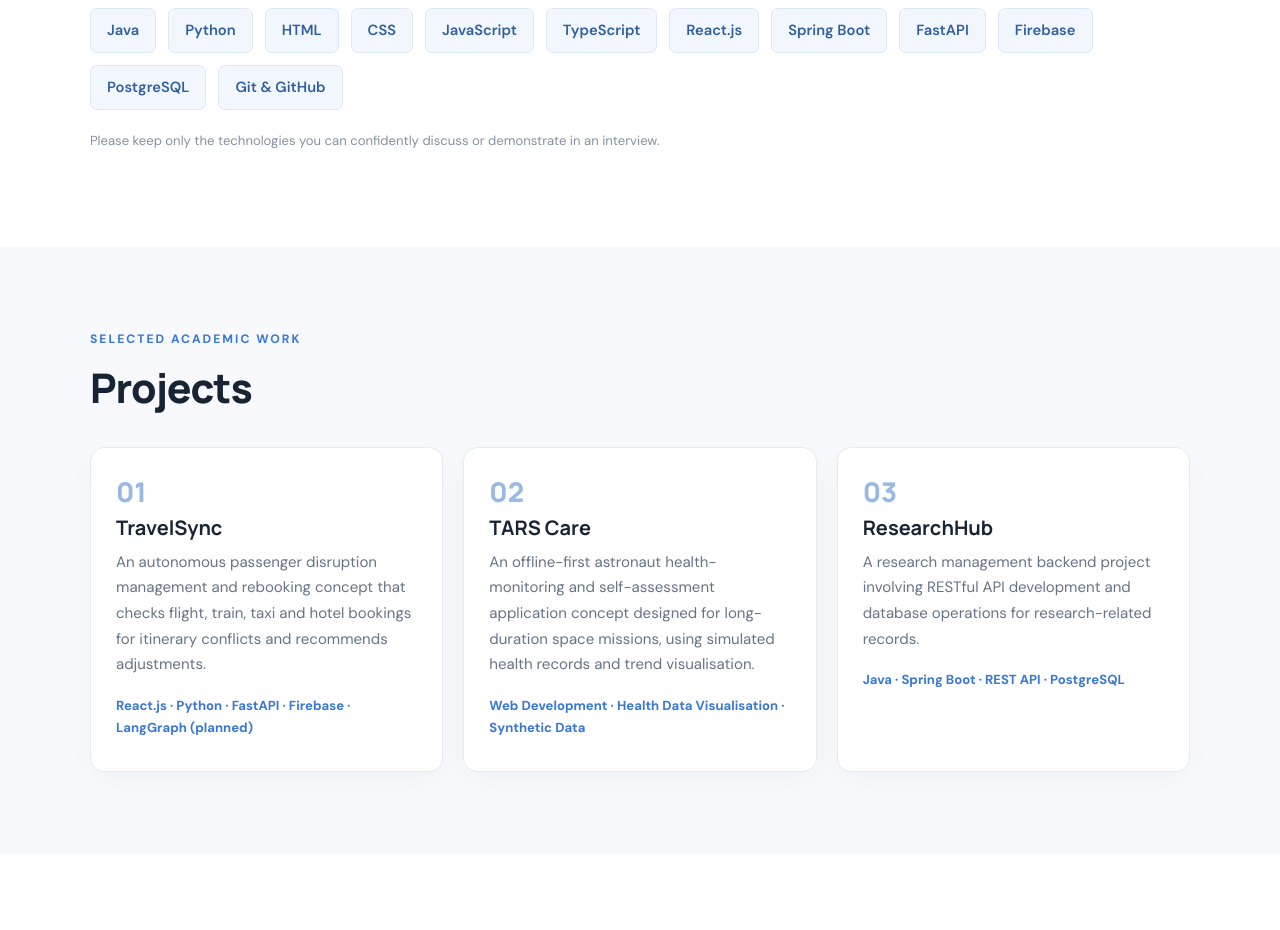
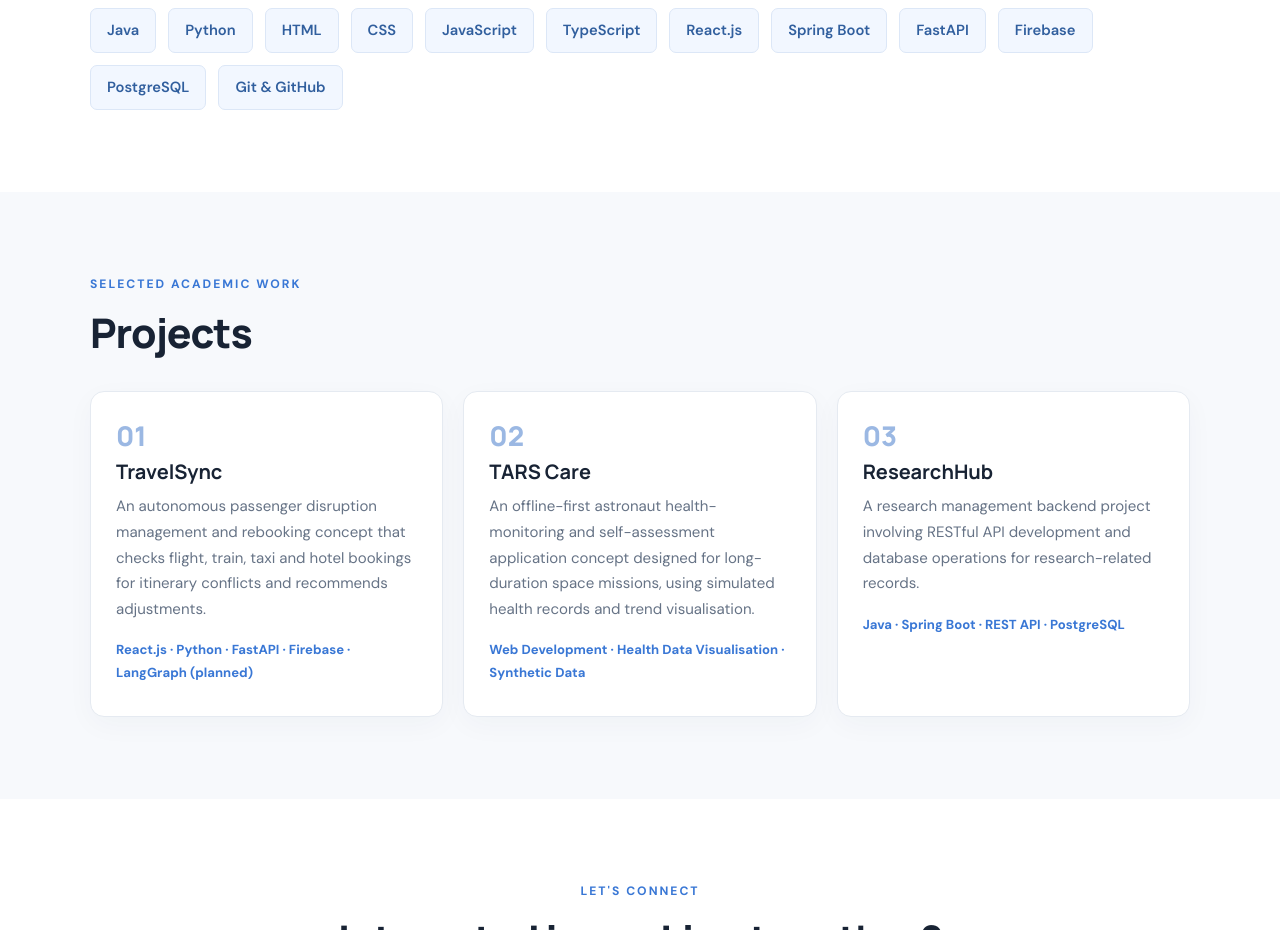
Before and after one commit to TanSuChin/Tutorial-10, a plain HTML site: page index.html in a window 1280 px wide. Shown: the part 1580-2510 px from the top of the page. Drawn offline with Linux system fonts and the light colour scheme.

Commit message:
Update index.html

```diff
--- a/index.html
+++ b/index.html
@@ -80,7 +80,6 @@
         <span class="skill">FastAPI</span><span class="skill">Firebase</span>
         <span class="skill">PostgreSQL</span><span class="skill">Git & GitHub</span>
       </div>
-      <p class="note">Please keep only the technologies you can confidently discuss or demonstrate in an interview.</p>
     </section>
 
     <section class="section soft-bg">
```
